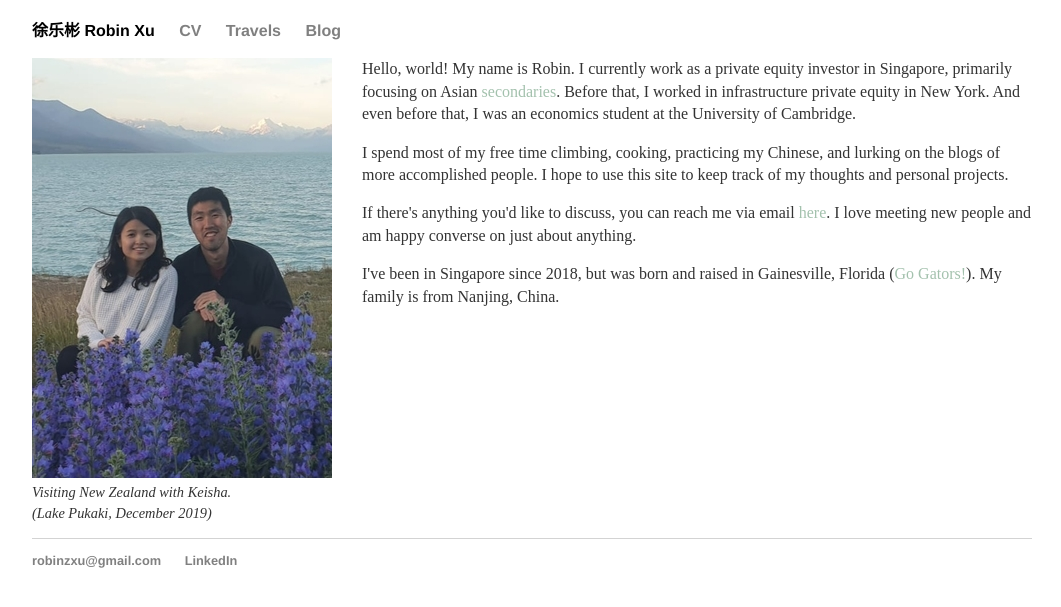
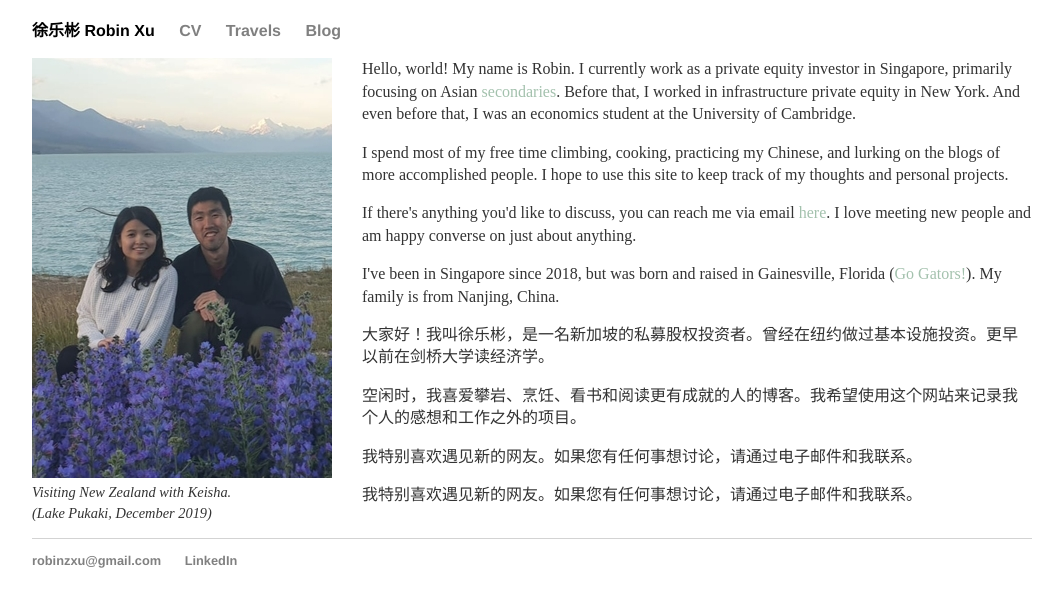
Before and after one commit to robinzxu/robinzxu.github.io, a Jekyll site: the page index.html, which Jekyll copies as it is, in a window 1280 px wide. Shown: the top 607 px of the page, without its empty margins (108-1169 px from the left). Built offline with Jekyll 4.4.1, drawn with Linux system fonts in a browser that asks for light colours.

Commit message:
Update index.html

```diff
--- a/index.html
+++ b/index.html
@@ -41,6 +41,10 @@
 		<p>I spend most of my free time climbing, cooking, practicing my Chinese, and lurking on the blogs of more accomplished people. I hope to use this site to keep track of my thoughts and personal projects.</p>
 		<p>If there's anything you'd like to discuss, you can reach me via email <a href="mailto:robinzxu@gmail.com">here</a>. I love meeting new people and am happy converse on just about anything.</p>
 		<p>I've been in Singapore since 2018, but was born and raised in Gainesville, Florida (<a target="_blank" rel="noopener noreferrer" href="https://en.wikipedia.org/wiki/Florida_Gators">Go Gators!</a>). My family is from Nanjing, China.</p>
+		<p>大家好！我叫徐乐彬，是一名新加坡的私募股权投资者。曾经在纽约做过基本设施投资。更早以前在剑桥大学读经济学。</p>
+		<p>空闲时，我喜爱攀岩、烹饪、看书和阅读更有成就的人的博客。我希望使用这个网站来记录我个人的感想和工作之外的项目。</p>
+		<p>我特别喜欢遇见新的网友。如果您有任何事想讨论，请通过电子邮件和我联系。</p>
+		<p>我特别喜欢遇见新的网友。如果您有任何事想讨论，请通过电子邮件和我联系。</p>
 
 		<div style="clear:both;"></div>
 
```
